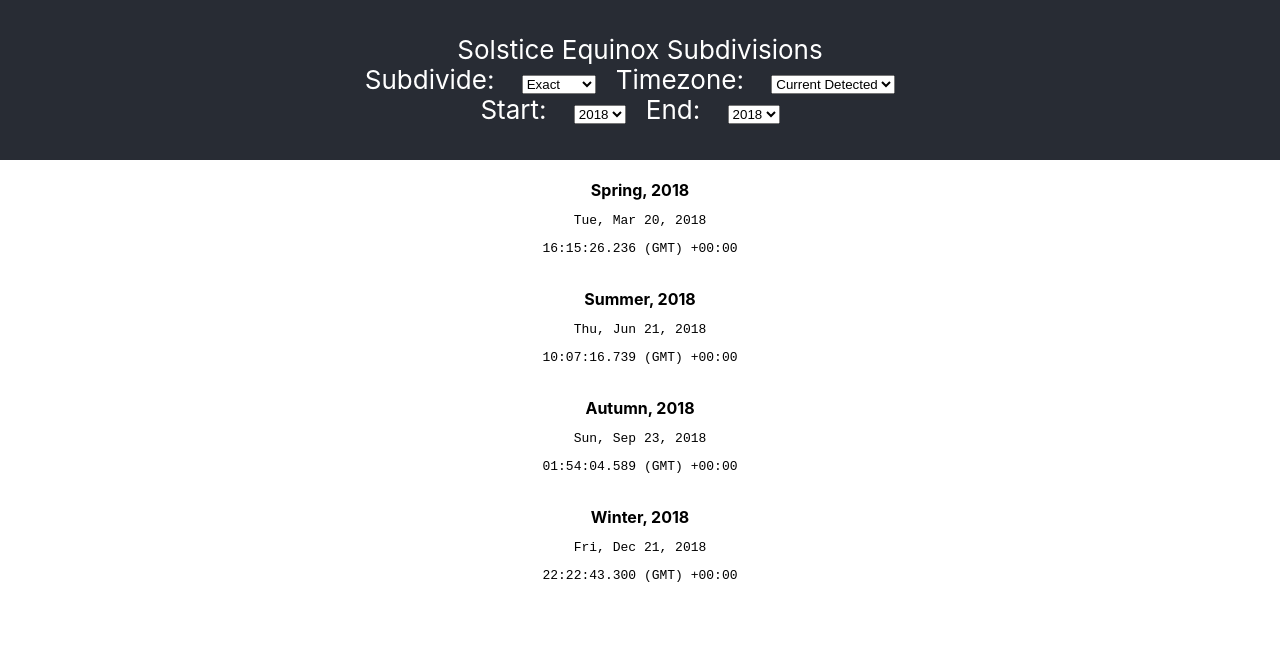
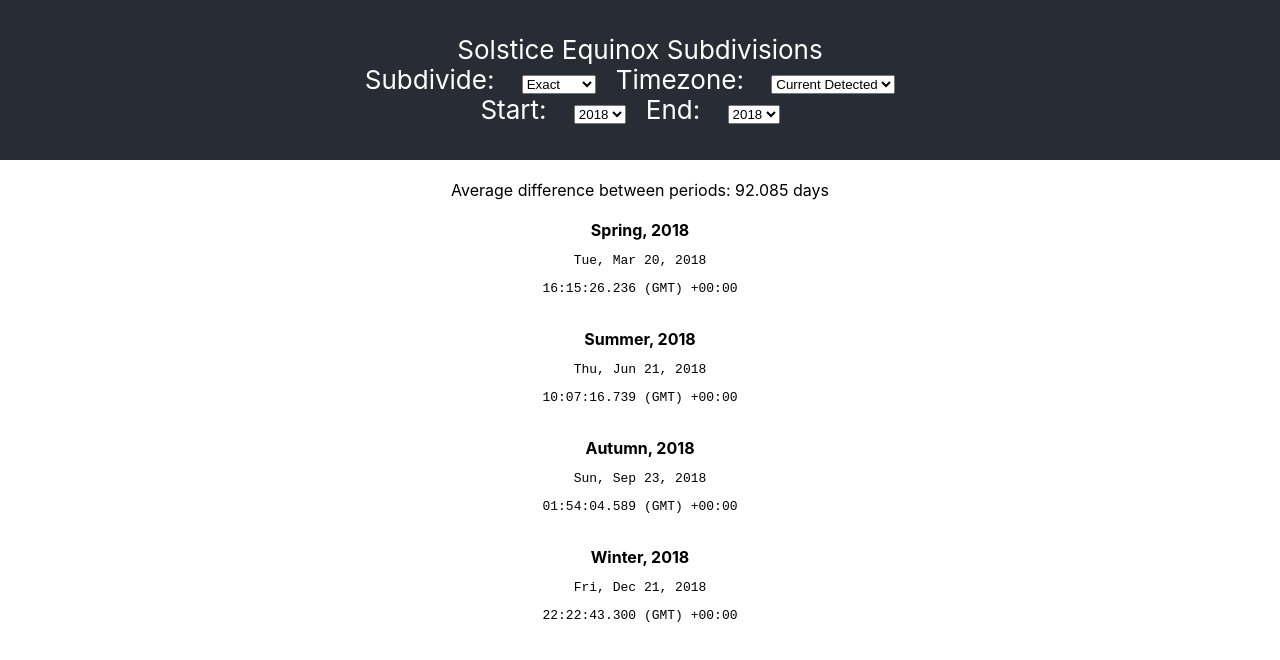
Before and after one commit to lexjacobs/solstice_equinox_subdivisions, a React (Create React App) app: page / in a window 1280 px wide. Shown: the top 660 px of the page. Built offline with nearby package versions, Linux system fonts and the light colour scheme.

Commit message:
Computes and displays average differences between periods

```diff
--- a/src/App.js
+++ b/src/App.js
@@ -8,6 +8,31 @@ const START_YEAR = 1970;
 const END_YEAR = 2070;
 const FORMAT_DAY = 'ddd, MMM DD, YYYY';
 const FORMAT_TIME = 'HH:mm:ss.SSS (zz) Z';
+
+const Period = (props) => {
+  let totalDiff = 0;
+  for (let i = 0; i < props.data.length - 1; i++) {
+    let curr = props.data[i].timestamp;
+    let next = props.data[i + 1].timestamp;
+    totalDiff += next - curr;
+  }
+  let aveDiff = totalDiff / (props.data.length - 1);
+  let period, segment;
+  if (+props.division >= 1 && +props.division <= 32) {
+    period = moment.duration(aveDiff).asDays();
+    segment = 'day';
+  } else {
+    period = moment.duration(aveDiff).asHours();
+    segment = 'hour';
+  }
+
+  return (
+    <div>
+      <br />
+      Average difference between periods: {Math.round(period * 1000) / 1000} {segment}s
+    </div>
+  );
+};
 
 class App extends Component {
   constructor(props) {
@@ -26,19 +51,18 @@ class App extends Component {
   }
 
   render() {
-		let renderData = this.state.data
+    let dataSegment = this.state.data
       .filter((x) => x.year >= this.state.startYear && x.year <= this.state.endYear)
       .filter((x) => {
         return Object.keys(x.division).includes(this.state.division);
-			})
-			.map((x, i) => {
+      });
+
+    let renderData = dataSegment.map((x, i) => {
       // exact season
       if (i % this.state.division === 0) {
         return (
           <div key={i}>
-							<b>{`${x.season.slice(0, 1).toUpperCase()}${x.season
-								.slice(1)
-								.toLowerCase()}, ${x.year}`}</b>
+            <b>{`${x.season.slice(0, 1).toUpperCase()}${x.season.slice(1).toLowerCase()}, ${x.year}`}</b>
             <pre>{moment.tz(x.timestamp, this.state.zone).format(FORMAT_DAY)}</pre>
             <pre>{moment.tz(x.timestamp, this.state.zone).format(FORMAT_TIME)}</pre>
             <br />
@@ -48,10 +72,8 @@ class App extends Component {
         // fractional division
         return (
           <div key={i}>
-							{`${x.season.slice(0, 1).toUpperCase()}${x.season
-								.slice(1)
-								.toLowerCase()}, ${x.year} ${'+ ' + i % this.state.division}${'/' +
-								this.state.division} `}
+            {`${x.season.slice(0, 1).toUpperCase()}${x.season.slice(1).toLowerCase()}, ${x.year} ${'+ ' +
+              i % this.state.division}${'/' + this.state.division} `}
             <pre>{moment.tz(x.timestamp, this.state.zone).format(FORMAT_DAY)}</pre>
             <pre>{moment.tz(x.timestamp, this.state.zone).format(FORMAT_TIME)}</pre>
             <br />
@@ -130,8 +152,7 @@ class App extends Component {
                 this.setState(() => {
                   return {
                     startYear: +e.target.value,
-										endYear:
-											this.state.endYear < +e.target.value ? +e.target.value : this.state.endYear
+                    endYear: this.state.endYear < +e.target.value ? +e.target.value : this.state.endYear
                   };
                 });
               }}
@@ -150,6 +171,7 @@ class App extends Component {
             </select>
           </nav>
         </header>
+        <Period data={dataSegment} division={this.state.division} />
         <main>{renderData}</main>
       </div>
     );
```
Lines whose indentation alone changed are shown as unchanged.
